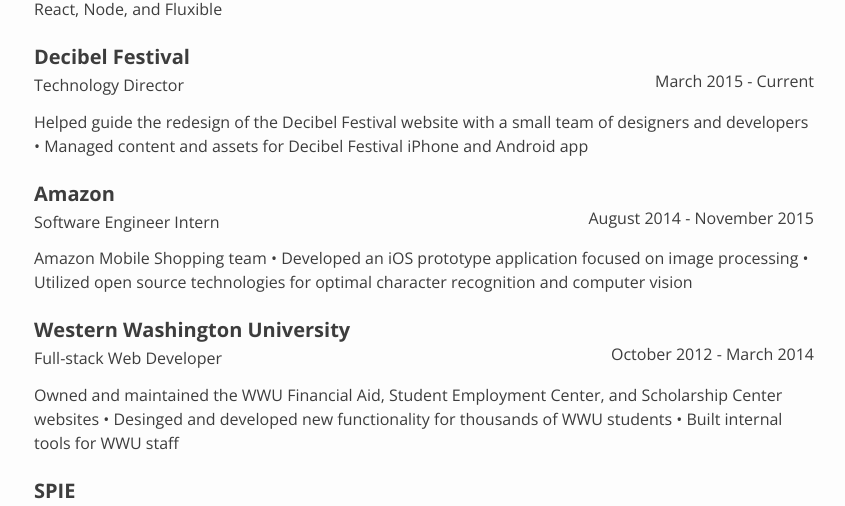
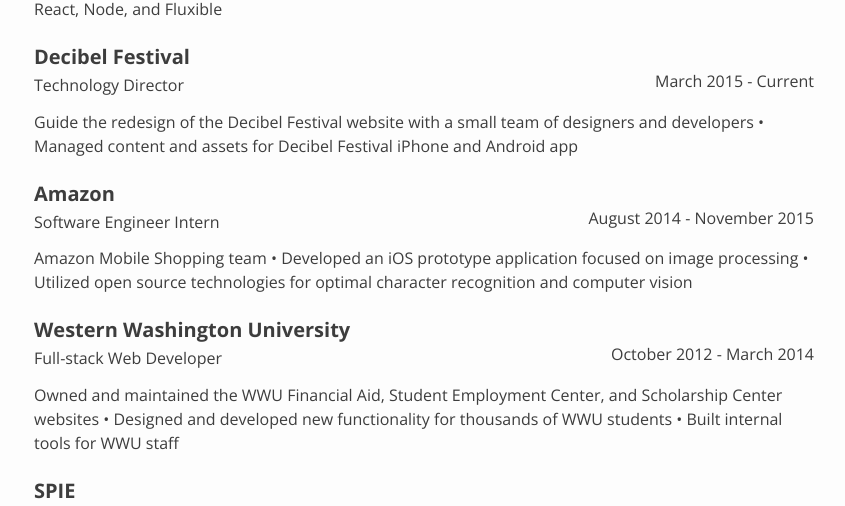
Before and after one commit to jordanranz/jordanranz.github.io, a Jekyll site: the page built from index.html, in a window 1280 px wide. Shown: the part 450-956 px from the top of the page, without its empty margins (216-1061 px from the left). Built offline with Jekyll 4.4.1, drawn with Linux system fonts in a browser that asks for light colours; nearby versions of some CDN libraries.

Commit message:
Fix typo

```diff
--- a/_includes/experience.html
+++ b/_includes/experience.html
@@ -19,7 +19,7 @@
         <h4 class="entry-subheader">Technology Director</h4>
         <h4 class="entry-subheader u-right">March 2015 - Current</h4>
         <div class="entry-body">
-            Helped guide the redesign of the Decibel Festival website with a small team of designers and developers
+            Guide the redesign of the Decibel Festival website with a small team of designers and developers
             • Managed content and assets for Decibel Festival iPhone and Android app
         </div>
     </div>
@@ -43,7 +43,7 @@
         <h4 class="entry-subheader u-right">October 2012 - March 2014</h4>
         <div class="entry-body">
             Owned and maintained the WWU Financial Aid, Student Employment Center, and Scholarship Center websites
-            • Desinged and developed new functionality for thousands of WWU students
+            • Designed and developed new functionality for thousands of WWU students
             • Built internal tools for WWU staff
         </div>
     </div>
```
